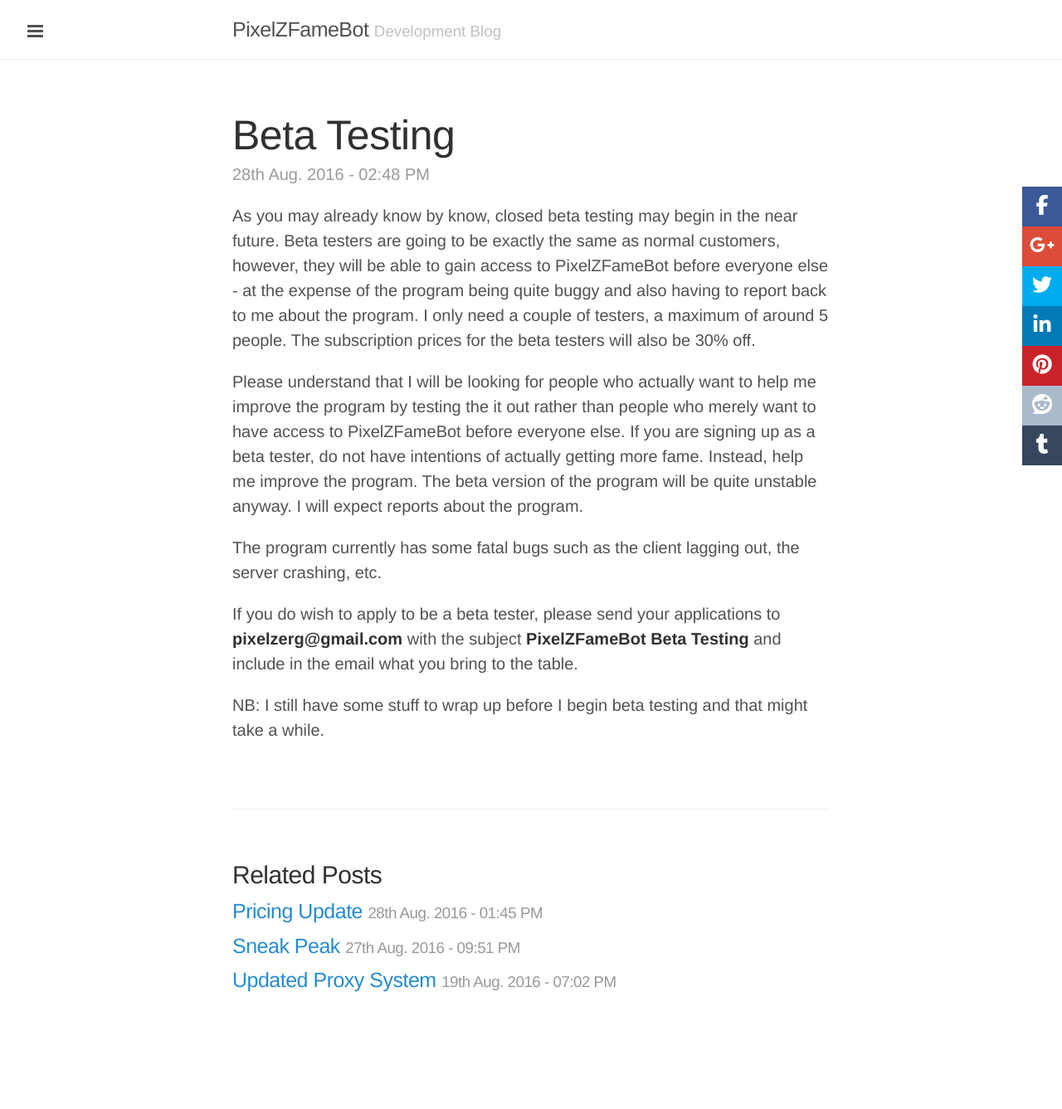
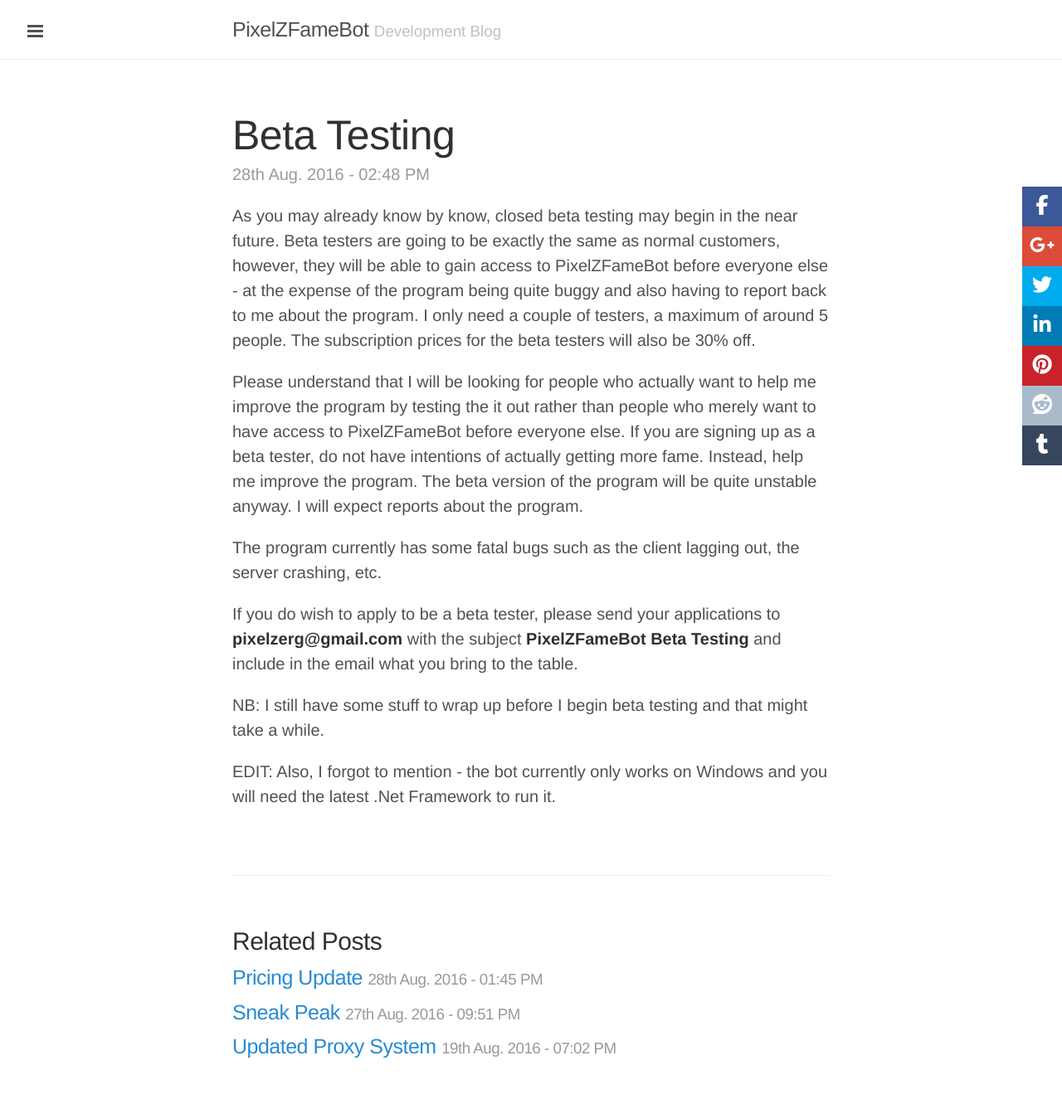
Before and after one commit to PixelZerg/PixelZFameBot, a Jekyll site: the page built from _posts/2016-08-28-betatesting.markdown, in a window 1280 px wide. Shown: the whole page at 83% size. Built offline with Jekyll 4.4.1, drawn with Linux system fonts in a browser that asks for light colours; nearby versions of some CDN libraries; comment, search, counter and statistics services are not loaded; before the commit the page ends 1257 px from its top, so only the background shows below that.

Commit message:
Edit Beta Testing

```diff
--- a/_posts/2016-08-28-betatesting.markdown
+++ b/_posts/2016-08-28-betatesting.markdown
@@ -14,3 +14,5 @@ The program currently has some fatal bugs such as the client lagging out, the se
 If you do wish to apply to be a beta tester, please send your applications to <strong>pixelzerg@gmail.com</strong> with the subject <strong>PixelZFameBot Beta Testing</strong> and include in the email what you bring to the table.
 
 NB: I still have some stuff to wrap up before I begin beta testing and that might take a while.
+
+EDIT: Also, I forgot to mention - the bot currently only works on Windows and you will need the latest .Net Framework to run it.
```
